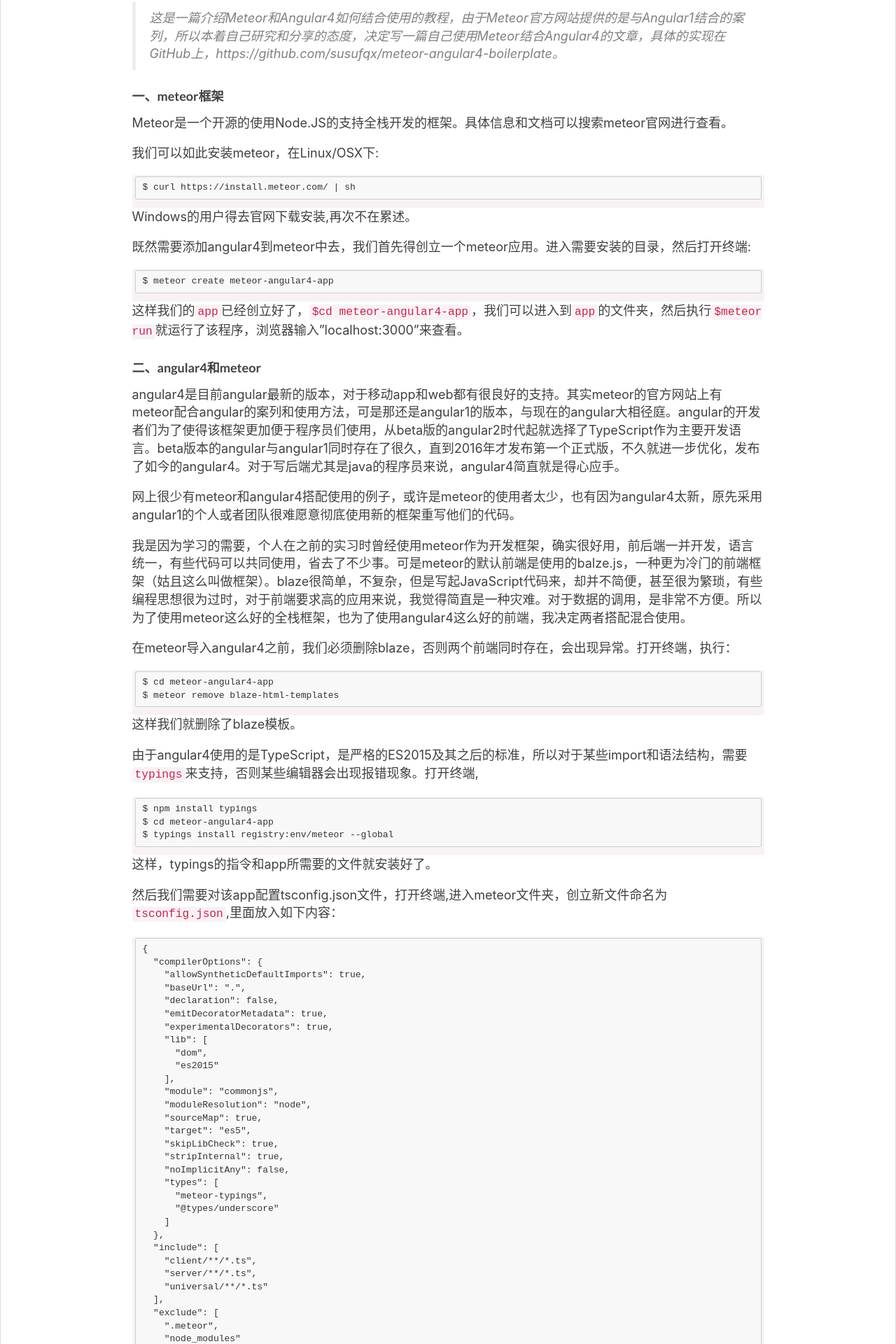
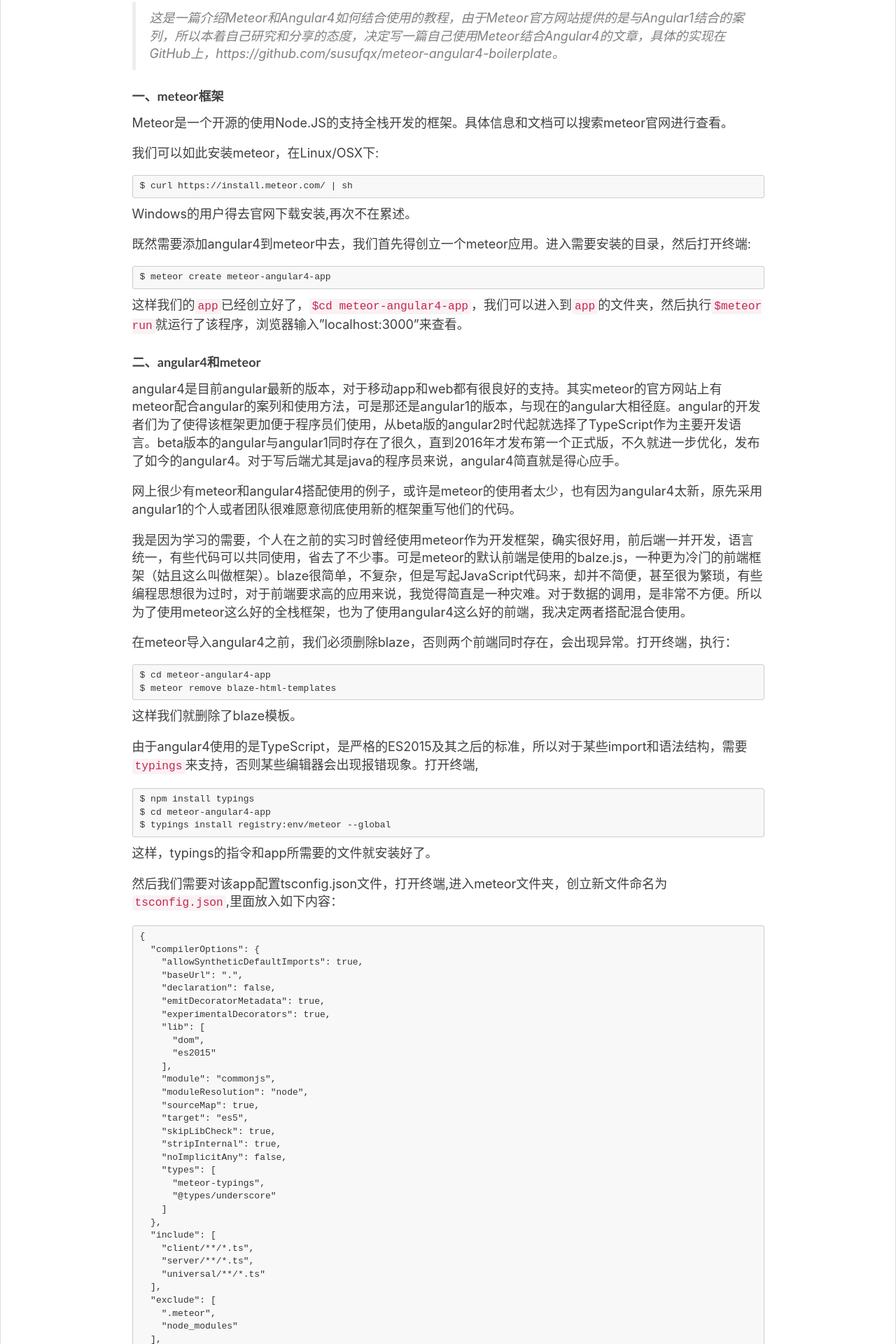
Before and after one commit to susufqx/susufqx.github.com, a Jekyll site: the page built from _posts/2017-10-17-Meteor框架下使用Angular4作为前端.md, in a window 1280 px wide. Shown: the part 576-2496 px from the top of the page at 70% size. Built offline with Jekyll 4.4.1, drawn with Linux system fonts in a browser that asks for light colours; nearby versions of some CDN libraries.

Commit message:
fix p table display problem

```diff
--- a/css/syntax.css
+++ b/css/syntax.css
@@ -13,7 +13,7 @@
   white-space: pre;       // forces <code> to respect <pre> formatting
 }
 
-.highlighter-rouge{
+code.highlighter-rouge{
   color:#C7254E !important;
   padding: 2px 4px;
   font-size: 90%;
```
